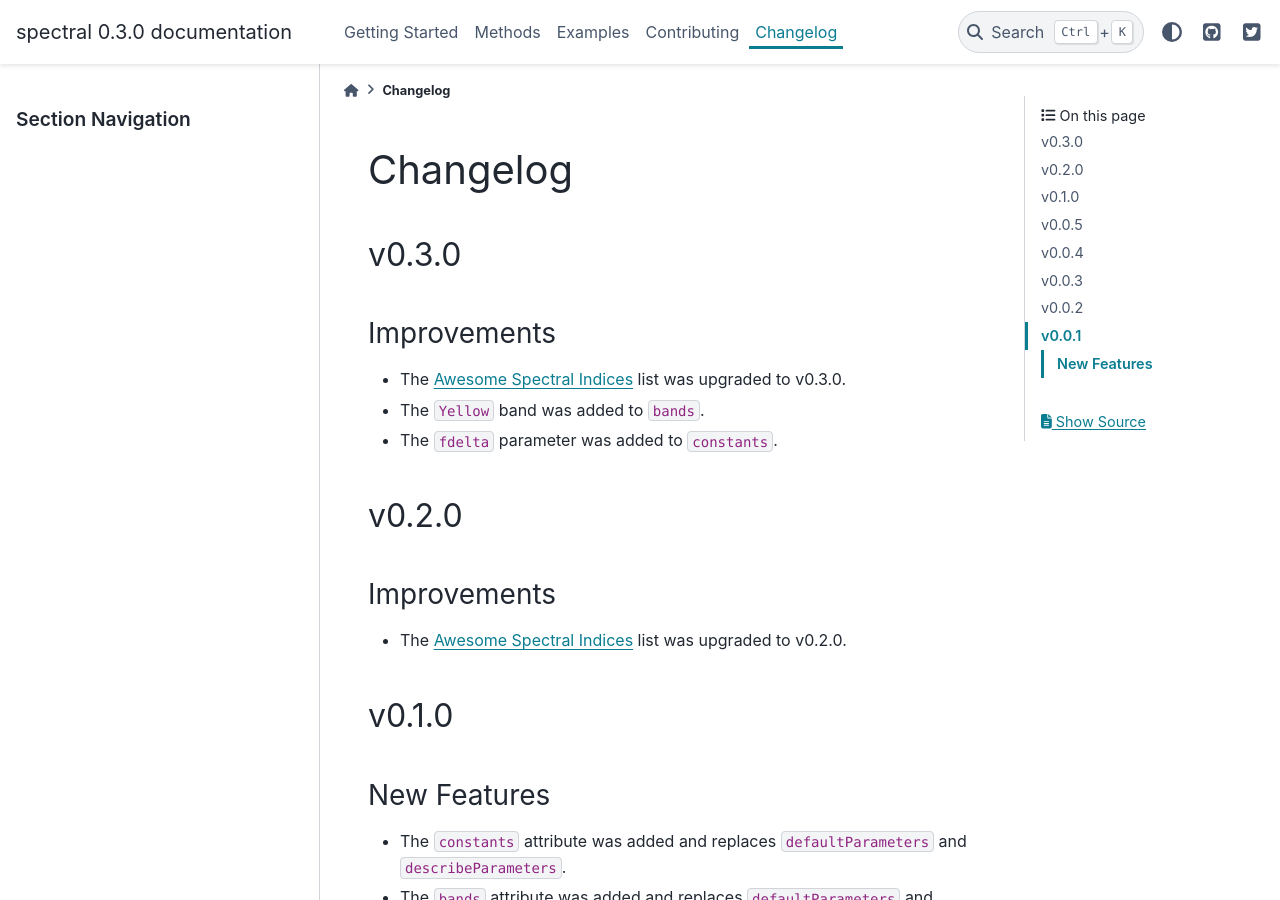
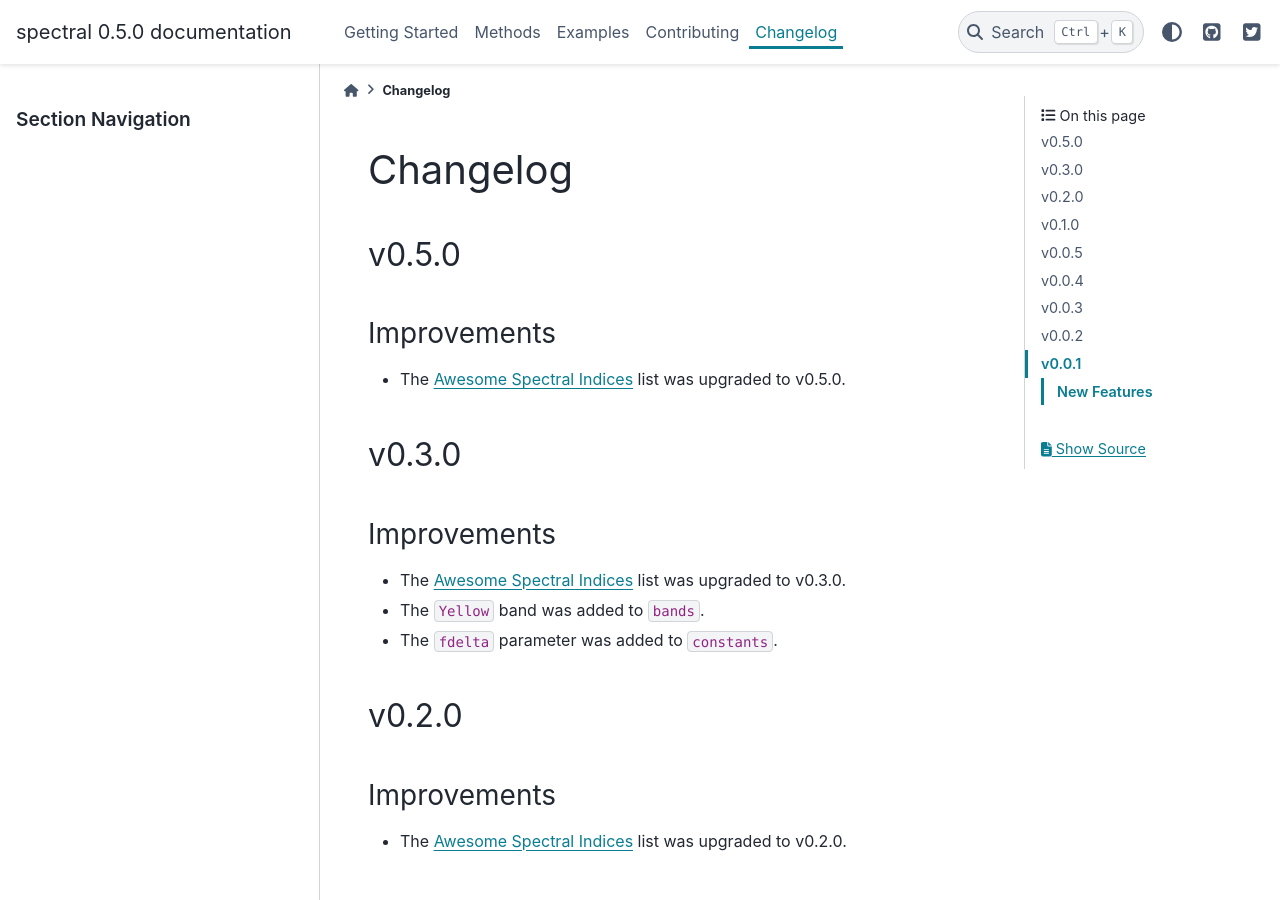
Before and after one commit to awesome-spectral-indices/spectral, a Sphinx documentation site: the page built from docs/changelog.rst, in a window 1280 px wide and 900 px high. Built offline with Sphinx 7.4.7 and the PyData theme 0.15.4, drawn with Linux system fonts in a browser that asks for light colours.

Commit message:
VERSION: 0.5.0

```diff
--- a/docs/changelog.rst
+++ b/docs/changelog.rst
@@ -1,5 +1,13 @@
 Changelog
 ============
+
+v0.5.0
+------
+
+Improvements
+~~~~~~~~~~~~
+
+- The `Awesome Spectral Indices <https://github.com/awesome-spectral-indices/awesome-spectral-indices>`_ list was upgraded to v0.5.0.
 
 v0.3.0
 ------
--- a/docs/conf.py
+++ b/docs/conf.py
@@ -23,7 +23,7 @@
 author = 'David Montero Loaiza'
 
 # The full version, including alpha/beta/rc tags
-release = '0.3.0'
+release = '0.5.0'
 
 
 # -- General configuration ---------------------------------------------------
```
Also changed, not shown: 1 other file.
